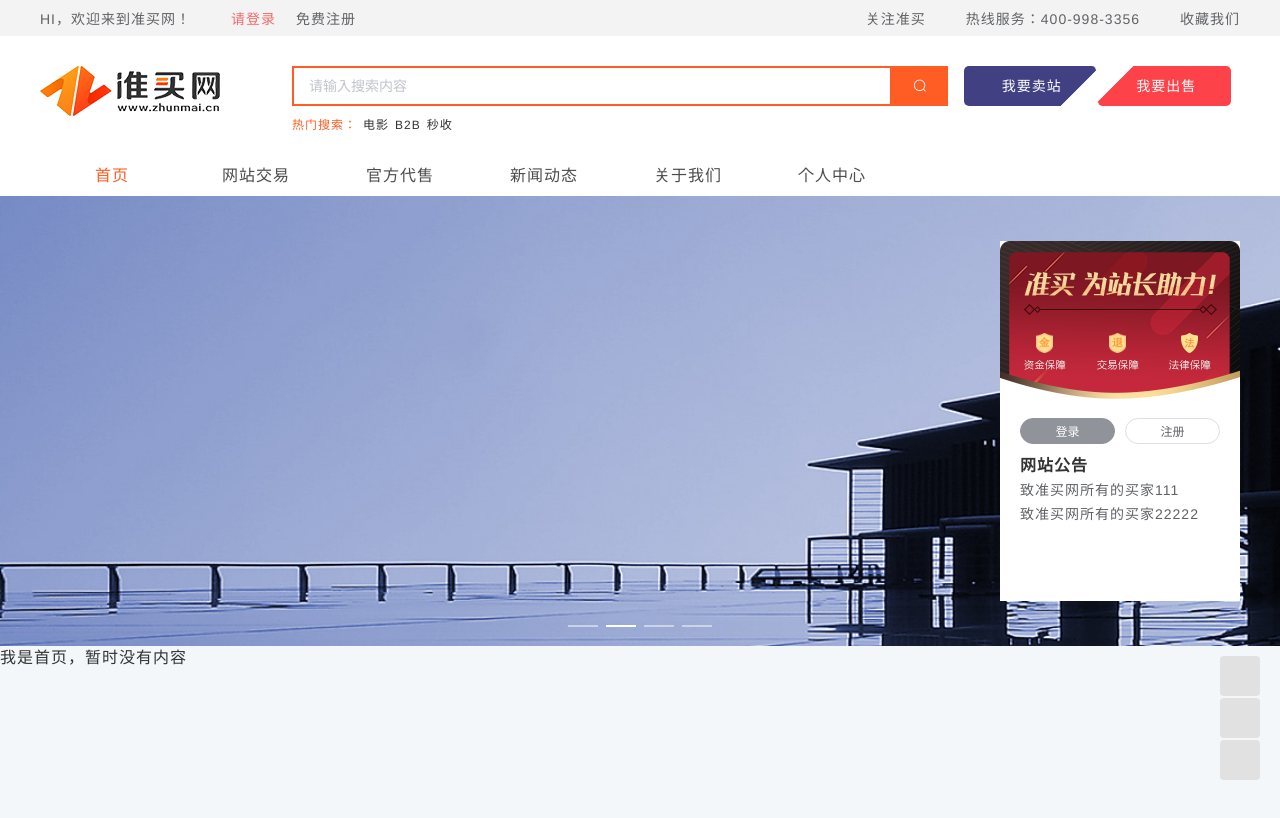
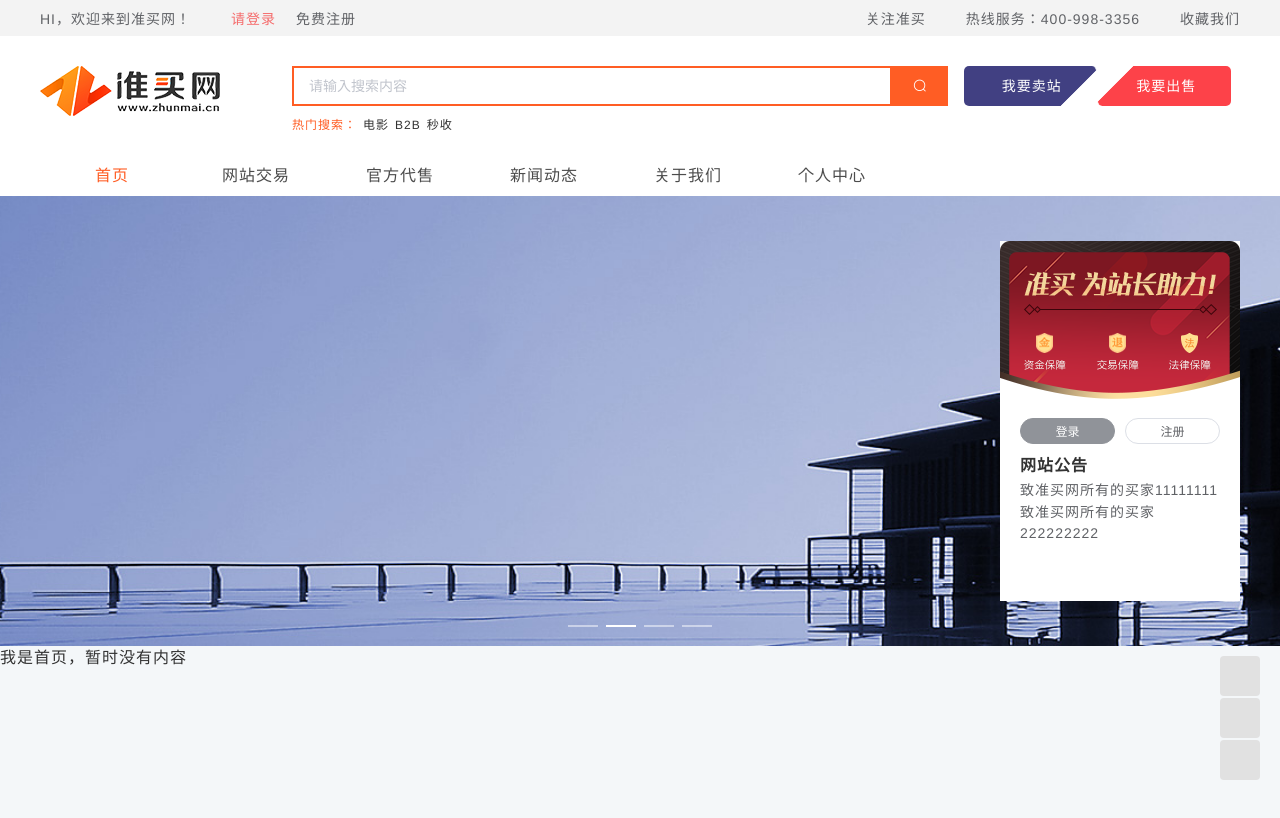
Before and after one commit to yin-xiong/zhunmai-pc, a Vue app: page /index in a window 1280 px wide. Shown: the top 818 px of the page. Built offline with nearby package versions, Linux system fonts and the light colour scheme.

Commit message:
我改了banner组件

```diff
--- a/src/views/app2.vue
+++ b/src/views/app2.vue
@@ -1,7 +1,7 @@
 <template>
   <div id="app">
     <transition :name="animate">
-      <router-view class="Router" />
+      <router-view class="Router"/>
     </transition>
 
   </div>
--- a/src/views/home/banner/banner.vue
+++ b/src/views/home/banner/banner.vue
@@ -33,8 +33,8 @@
                                         :key="item"
                                 >
                                     <div>
-                                        <el-link href="/">致准买网所有的买家111</el-link>
-                                        <el-link href="/">致准买网所有的买家22222</el-link>
+                                        <el-link href="/">致准买网所有的买家11111111</el-link>
+                                        <el-link href="/">致准买网所有的买家222222222</el-link>
                                     </div>
                                 </el-carousel-item>
                             </el-carousel>
```
